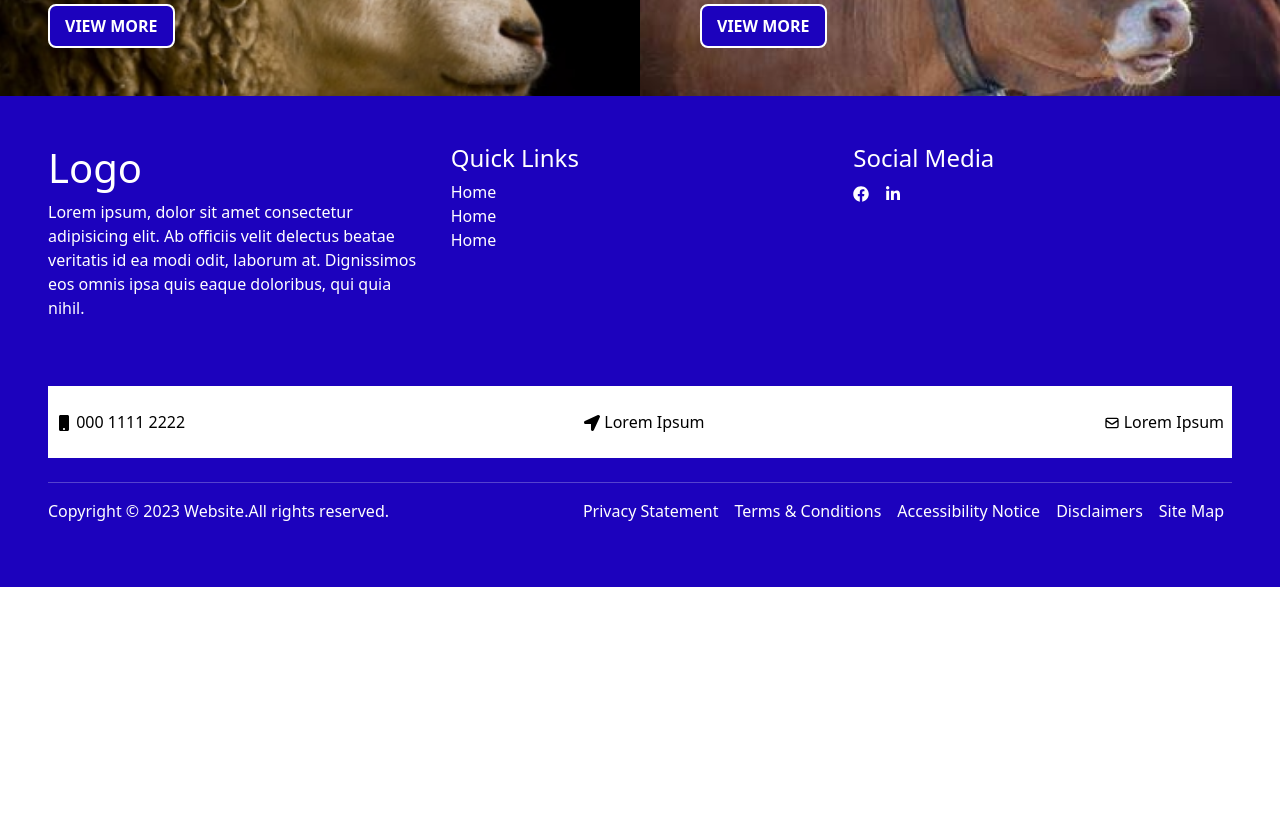
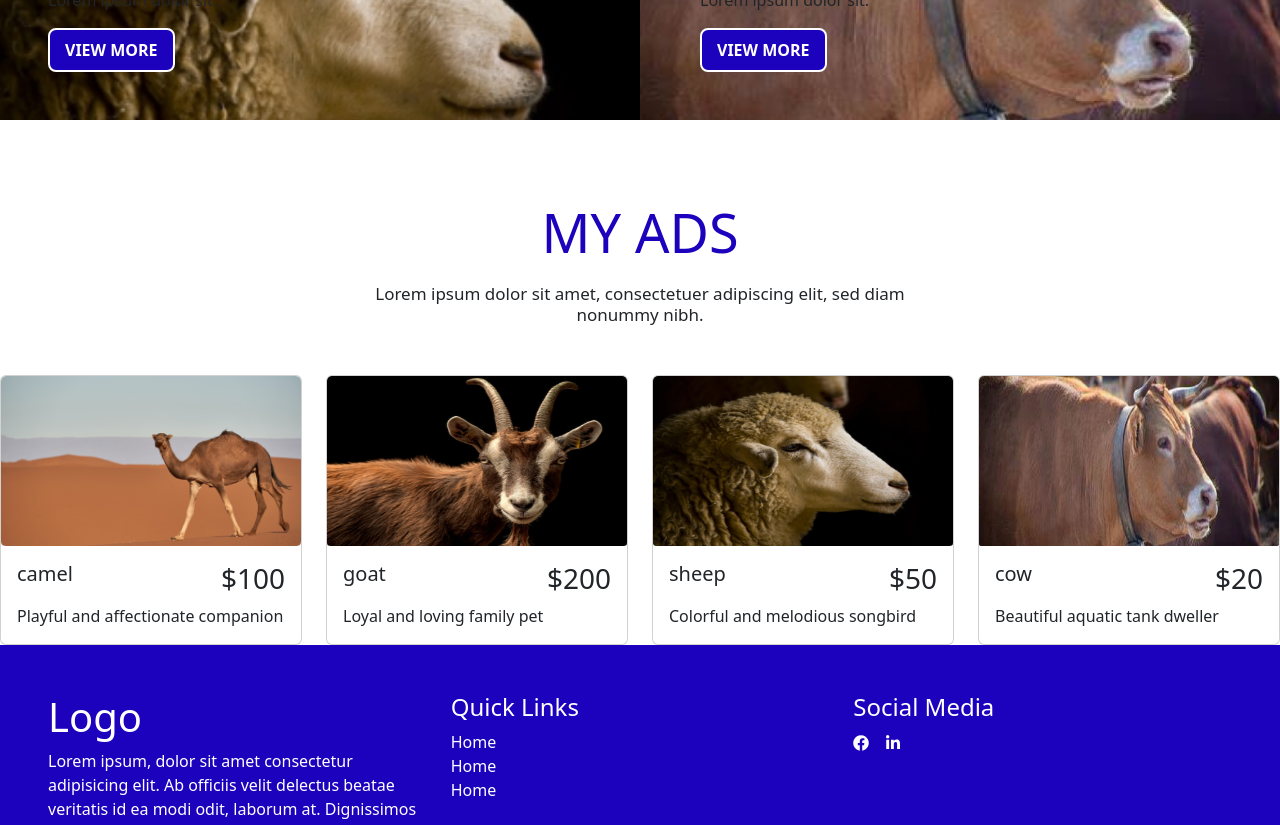
Before and after one commit to shiningsudipto/Haat-Bazar, a React (Vite) app: page / in a window 1280 px wide. Shown: the part 1040-1865 px from the top of the page. Before the commit the page ends 1627 px from the top, so only its background shows below. Built offline with nearby package versions, Linux system fonts and the light colour scheme.

Commit message:
hook and myAds added

```diff
--- a/public/ads.json
+++ b/public/ads.json
@@ -2,21 +2,25 @@
     {
         "name": "camel",
         "price": "$100",
-        "description": "Playful and affectionate companion"
+        "description": "Playful and affectionate companion",
+        "image": "../src/assets/camel.png"
     },
     {
         "name": "goat",
         "price": "$200",
-        "description": "Loyal and loving family pet"
+        "description": "Loyal and loving family pet",
+        "image": "../src/assets/goat.png"
     },
     {
         "name": "sheep",
         "price": "$50",
-        "description": "Colorful and melodious songbird"
+        "description": "Colorful and melodious songbird",
+        "image": "../src/assets/sheep.png"
     },
     {
         "name": "cow",
         "price": "$20",
-        "description": "Beautiful aquatic tank dweller"
+        "description": "Beautiful aquatic tank dweller",
+        "image": "../src/assets/cow.png"
     }
 ]
--- a/src/Components/SectionTitle.jsx
+++ b/src/Components/SectionTitle.jsx
@@ -1,4 +1,9 @@
 const SectionTitle = ({ heading, subHeading }) => {
-
+    return (
+        <div className="d-flex flex-column justify-content-center align-items-center">
+            <h2 className="SectionHeading">{heading}</h2>
+            <h3 className="sectionSubHeading">{subHeading}</h3>
+        </div>
+    )
 }
 export default SectionTitle;
--- /dev/null
+++ b/src/Components/SingleAdd.jsx
@@ -0,0 +1,22 @@
+import { Card } from "react-bootstrap";
+
+const SingleAdd = ({ myAdd }) => {
+    const { name, price, description, image } = myAdd;
+    console.log("single add", myAdd);
+    return (
+        <Card>
+            <Card.Img variant="top" src={image} className="myAddImg" />
+            <Card.Body>
+                <div className="d-flex justify-content-between">
+                    <Card.Title>{name}</Card.Title>
+                    <h3>{price}</h3>
+                </div>
+                <Card.Text>
+                    {description}
+                </Card.Text>
+            </Card.Body>
+        </Card>
+    );
+};
+
+export default SingleAdd;
--- /dev/null
+++ b/src/Hooks/useMyAds.jsx
@@ -0,0 +1,28 @@
+import { useEffect, useState } from "react";
+
+const useMyAds = () => {
+    const [data, setData] = useState(null);
+    const [loading, setLoading] = useState(true);
+    const [error, setError] = useState(null);
+
+    useEffect(() => {
+        const fetchData = async () => {
+            try {
+                const response = await fetch('ads.json');
+                if (!response.ok) {
+                    throw new Error('Request failed');
+                }
+                const json = await response.json();
+                setData(json);
+                setLoading(false);
+            } catch (error) {
+                setError(error.message);
+                setLoading(false);
+            }
+        };
+
+        fetchData();
+    }, []);
+    return { data, loading, error };
+}
+export default useMyAds;
--- a/src/Pages/Home/GridSection.jsx
+++ b/src/Pages/Home/GridSection.jsx
@@ -2,7 +2,7 @@
 const GridSection = () => {
     return (
         <div>
-            <div className="row">
+            <div className="row g-5">
                 <div className="col grass">
                     <div className="p-5">
                         <h3>MY ADS</h3>
--- a/src/Pages/Home/Home.jsx
+++ b/src/Pages/Home/Home.jsx
@@ -1,11 +1,13 @@
 import Banner from "./Banner";
 import GridSection from "./GridSection";
+import MyAds from "./MyAds";
 
 const Home = () => {
     return (
         <div>
             <Banner />
             <GridSection />
+            <MyAds />
         </div>
     );
 };
--- a/src/Pages/Home/MyAds.jsx
+++ b/src/Pages/Home/MyAds.jsx
@@ -1,8 +1,33 @@
+import { Col, Row } from "react-bootstrap";
+import SectionTitle from "../../Components/SectionTitle";
+import SingleAdd from "../../Components/SingleAdd";
+import useMyAds from "../../Hooks/useMyAds";
 
 const MyAds = () => {
+    const { data, loading } = useMyAds();
+    console.log(data);
+    if (loading) {
+        return <div>Loading...</div>;
+    }
     return (
         <div>
-
+            <div>
+                <SectionTitle
+                    heading={"my ads"}
+                    subHeading={"Lorem ipsum dolor sit amet, consectetuer adipiscing elit, sed diam nonummy nibh."}
+                ></SectionTitle>
+            </div>
+            <Row className="g-4">
+                {
+                    data.map((myAdd, index) =>
+                        <Col key={index}>
+                            <SingleAdd
+                                myAdd={myAdd}
+                            ></SingleAdd>
+                        </Col>
+                    )
+                }
+            </Row>
         </div>
     );
 };
--- a/src/index.css
+++ b/src/index.css
@@ -3,6 +3,28 @@
     color: #ffff;
     font-weight: 700;
     border-radius: 10px;
+}
+
+.SectionHeading {
+    color: #1C02BD;
+    font-size: 54px;
+    font-weight: 700px;
+    text-transform: uppercase;
+    margin-top: 80px;
+    margin-bottom: 20px;
+}
+
+.sectionSubHeading {
+    font-size: 17px;
+    width: 545px;
+    align-items: center;
+    text-align: center;
+    margin-bottom: 50px;
+}
+
+.myAddImg {
+    width: 280px;
+    height: 170px;
 }
 
 /* banner */
```
Also changed, not shown: .eslintrc.cjs.
